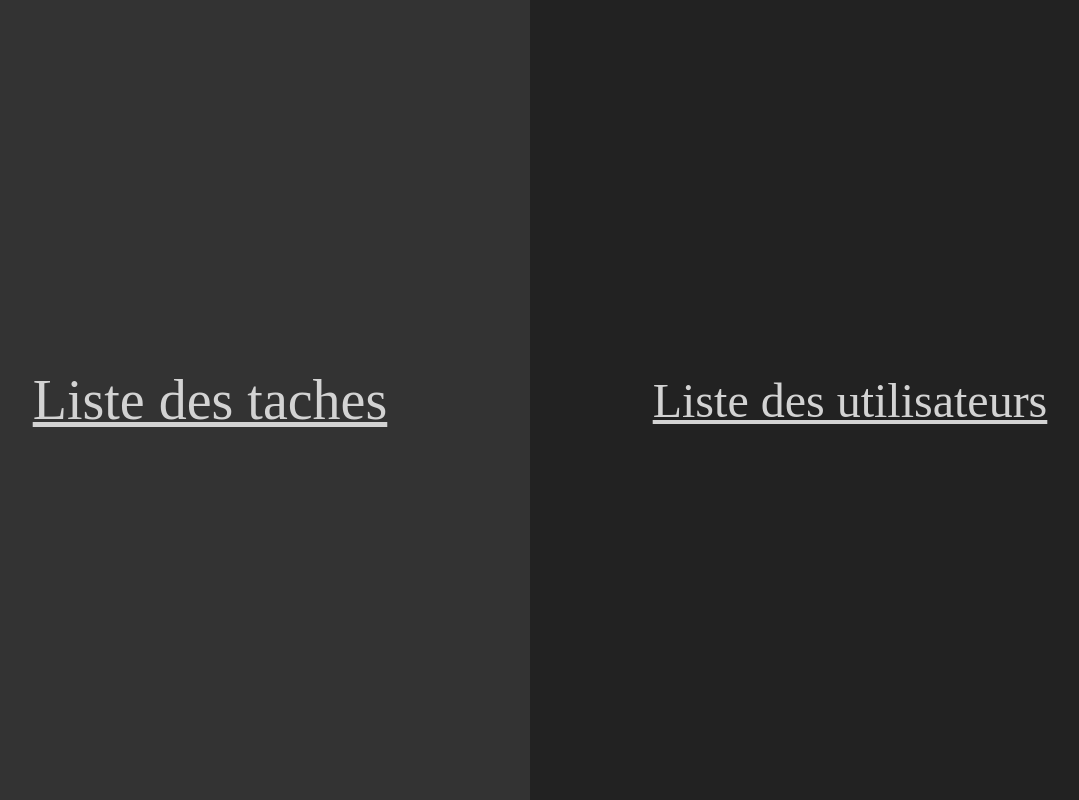
After one commit to Alexilian/djangoARendre, a Django app: page /userTasks/ in a window 1280 px wide. The commit adds this page. Shown: the whole page, without its empty margins (110-1189 px from the left). Run offline with Django 3.2, Linux system fonts and the light colour scheme.

Commit message:
without selenium

```diff
--- a/djangoARendre/settings.py
+++ b/djangoARendre/settings.py
@@ -38,6 +38,7 @@ INSTALLED_APPS = [
     'django.contrib.sessions',
     'django.contrib.messages',
     'django.contrib.staticfiles',
+    'crispy_forms',
     'userTasks',
 ]
 
--- a/userTasks/templates/detail.html
+++ b/userTasks/templates/detail.html
@@ -9,9 +9,9 @@ Les Tâches
 {% endblock %}
 {% block content %}
 
-<div class="card" style="width: 60rem; font-size: 2em;">
+<div class="card cardDetail">
     <div class="card-header">
-        <div style="display: flex; justify-content: space-between;">
+        <div class="cardSpe">
         {{objet.name}}
         <h5>
         {% if objet.closed %}
--- /dev/null
+++ b/userTasks/templates/home.html
@@ -0,0 +1,57 @@
+<!DOCTYPE html>
+<html lang="en">
+<head>
+    <meta charset="UTF-8">
+    <meta http-equiv="X-UA-Compatible" content="IE=edge">
+    <meta name="viewport" content="width=device-width, initial-scale=1.0">
+    <title>Document</title>
+</head>
+<body>
+    <div class="container">
+        <a class="content" href="">Liste des taches</a>
+        <a class="content" href="">Liste des utilisateurs</a>
+    </div>
+</body>
+</html>
+
+<style>
+html,
+body {
+    height: 100%;
+    width: 100%;
+    margin: 0;
+}
+
+.container {
+    align-items: center;
+    display: flex;
+    justify-content: space-around;
+    height: 100%;
+    width: 100%;
+}
+
+.content{
+    align-items: center;
+    display: flex;
+    justify-content: space-around;
+    font-size: 300%;
+    color: lightgray;
+    background-color: #222;
+    height: 100%;
+    width: 100%;
+    transition: background-color 1s;
+    transition: font-size 1s;
+}
+.content:hover{
+    background-color: #333;
+    font-size: 350%;
+    transition: background-color 1s;
+    transition: font-size 1s;
+}
+
+.container:active .content {
+    height: 50%;
+}
+
+
+</style>
--- a/userTasks/templates/list.html
+++ b/userTasks/templates/list.html
@@ -41,6 +41,6 @@ Les Tâches
     </tbody>
     {% endfor %}
 </table>
-<a href="/userTasks/addTask/"><button class="btn btn-success mb-2" style="width: 100%; font-weight: bolder;">+</button></a>
-<a href="/userTasks/addUser/"><button class="btn btn-primary" style="width: 100%; font-weight: bolder;"><i class="fa-solid fa-user"></i>+</button></a>
+<a href="/userTasks/addTask/"><button class="btn btn-success mb-2 btnList">+</button></a>
+<a href="/userTasks/addUser/"><button class="btn btn-primary btnList"><i class="fa-solid fa-user"></i>+</button></a>
 {% endblock %}
--- a/userTasks/templates/users.html
+++ b/userTasks/templates/users.html
@@ -21,7 +21,7 @@ Les Tâches
         <tr>
             <td>{{elem.name}}</td>
             <td>{{elem.surname}}</td>
-            <td><a href="/userTasks/users/delete/{{elem.id}}"><button class="btn btn-danger">Supprimer</button></a></td>
+            <td style="display: flex; justify-content: flex-end;"><a href="/userTasks/users/delete/{{elem.id}}" style="margin-right: 10px;"><button class="btn btn-danger">Supprimer</button></a><a href="/userTasks/list/user/{{elem.id}}/"><button class="btn btn-info">Voir Taches</i></button></a></td>
         </tr>
     </tbody>
     {% endfor %}
--- a/userTasks/urls.py
+++ b/userTasks/urls.py
@@ -2,6 +2,7 @@ from django.urls import path
 from . import views
 
 urlpatterns = [
+    path ('', views.home, name='home'),
     path ('list/', views.task_list, name='list'),
     path ('list/<param1>/<param2>/', views.task_list, name='list'),
     path('addTask/', views.task ,name='task'),
--- a/userTasks/views.py
+++ b/userTasks/views.py
@@ -13,10 +13,17 @@ from django.forms import ModelForm, DateInput
 
 # Create your views here.
 
+def home(request):
+    return render(request, template_name = 'home.html')
+
 def task_list(request, param1="", param2=""):
     if param1 == "delete":
         Task.objects.get(id=param2).delete()
-    objets = Task.objects.all().order_by('due_date')
+        objets = Task.objects.all().order_by('due_date')
+    elif param1 == "user":
+        objets = Task.objects.all().filter(user=User.objects.get(id=param2))
+    else:
+        objets = Task.objects.all().order_by('due_date')
     return render(request, template_name = 'list.html', context = {'objets' : objets})
 
 def task_detail(request, param):
@@ -26,8 +33,6 @@ def task_detail(request, param):
 def user_list(request, param1="", param2=""):
     if param1 == "delete":
         User.objects.get(id=param2).delete()
-    elif param1 == "user":
-        User.objects.get(user=user)
     objets = User.objects.all().order_by('name')
     return render(request, template_name = 'users.html', context = {'objets' : objets})
 
```
Also changed, not shown: userTasks/static/style/style.css (added, +36 -0 lines), userTasks/templates/addTask.html (+5 -7 lines), userTasks/templates/addUser.html (+5 -3 lines), userTasks/templates/baseLayout.html (+4 -6 lines), userTasks/templates/updateTask.html (+17 -5 lines), userTasks/migrations/0002_alter_task_schedule_date.py (added).
